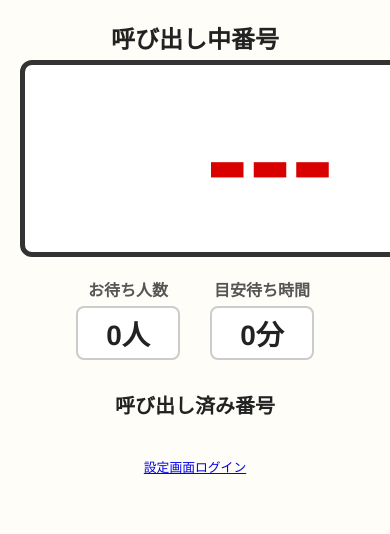
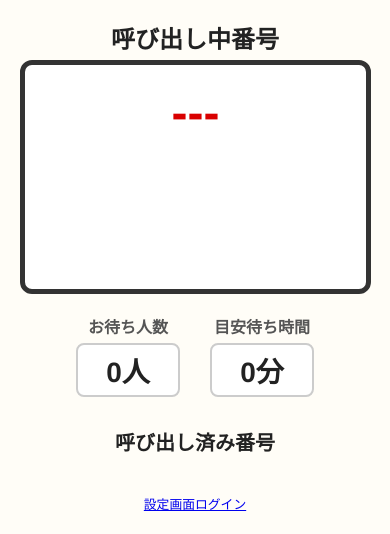
Before and after one commit to seven29789/seven_calling, a Flask app: page /monitor in a window 390 px wide; the page is wider, and only the part inside the window is pictured. Shown: the part 148-682 px from the top of that part. Run offline with Flask 3, Linux system fonts and the light colour scheme.

Commit message:
Enhance monitor.html for better responsiveness
Updated styles for responsive design and improved layout.

```diff
--- a/meat_takeout_queue/templates/monitor.html
+++ b/meat_takeout_queue/templates/monitor.html
@@ -6,19 +6,25 @@
   <title>{{ store_name }} お渡し番号モニター</title>
   <link rel="stylesheet" href="/static/monitor.css">
   <meta http-equiv="refresh" content="{{ reload_interval }}">
+
 <style>
 .big-number {
   border: 5px solid #333;
   border-radius: 12px;
   padding: 20px;
-  font-size: 8rem;
   font-weight: bold;
   background-color: #fff;
   display: inline-block;
-  width: 450px;        /* ← 横幅を固定（お好みで調整OK） */
-  text-align: center;  /* 中央寄せ */
+
+  width: min(90vw, 450px);              /* ← スマホ対応 */
+  font-size: clamp(3rem, 12vw, 8rem);   /* ← 自動サイズ調整 */
+
+  text-align: center;
+  box-sizing: border-box;               /* ← はみ出し防止 */
+  aspect-ratio: 3 / 2;                  /* ← 見た目安定 */
 }
-/* 統計表示のラベルと値 */
+
+/* 統計表示 */
 .stats {
   display: flex;
   justify-content: center;
@@ -40,25 +46,35 @@
 .value {
   font-size: 1.8rem;
   padding: 5px 10px;
-  min-width: 80px;  /* ← 幅を狭めに調整 */
+  min-width: 80px;
   background: #fff;
   border-radius: 8px;
   border: 2px solid #ccc;
   display: inline-block;
 }
-  /* Chrome, Safari, Edge のスピンボタンを非表示 */
+
+/* スマホ微調整（さらに見やすく） */
+@media (max-width: 600px) {
+  .label {
+    font-size: 1.4rem;
+  }
+  .value {
+    font-size: 1.3rem;
+  }
+}
+
+/* スピンボタン非表示 */
 input[type=number]::-webkit-inner-spin-button,
 input[type=number]::-webkit-outer-spin-button {
   -webkit-appearance: none;
   margin: 0;
 }
-
-  /* Firefox のスピンボタンを非表示 */
 input[type=number] {
   -moz-appearance: textfield;
 }
 </style>
 </head>
+
 <body>
   <div class="container">
     <header>
@@ -91,14 +107,13 @@
           {% endfor %}
         </div>
       </section>
-
     </main>
 
     <br>
     <a href="/monitor_login" style="font-size: 0.8rem;">設定画面ログイン</a>
-</footer>
 
     <footer>
+    </footer>
   </div>
 </body>
 </html>
```
Lines whose indentation alone changed are shown as unchanged.
